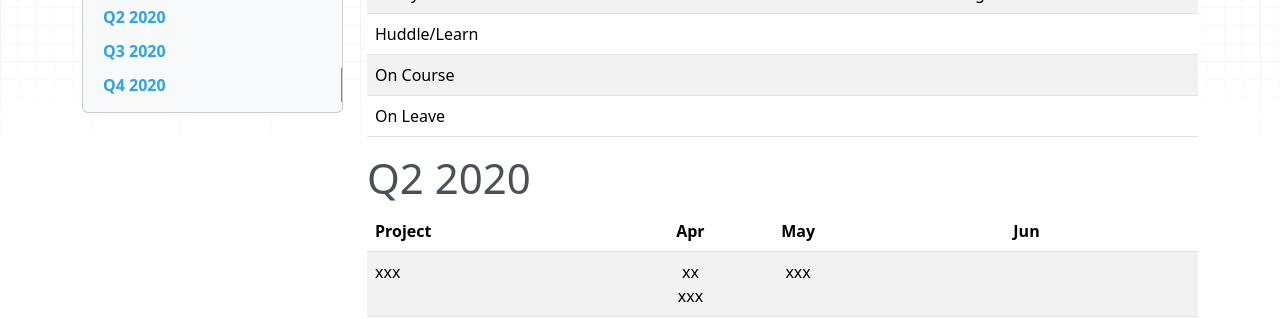
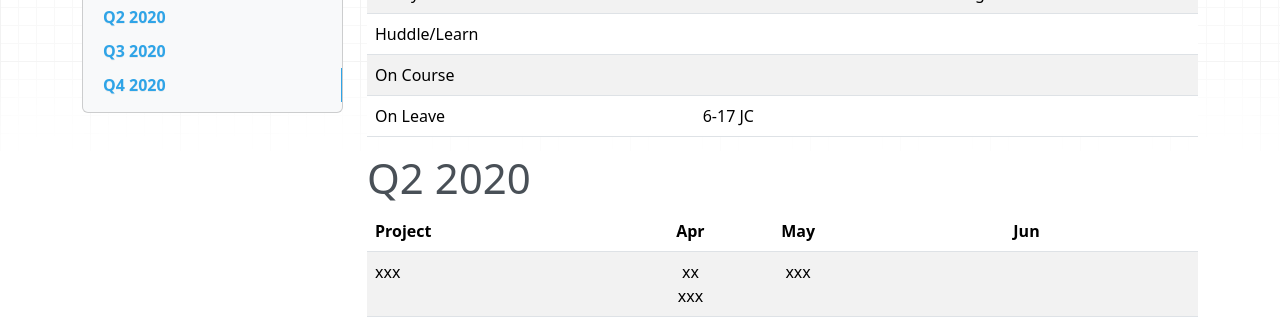
Before and after one commit to lod-online/collab, an MkDocs documentation site: the page built from docs/calendar.md, in a window 1280 px wide and 900 px high, scrolled down 1229 px. Shown: the part 155-474 px from the top of the window. Built offline with MkDocs 1.6.1, drawn with Linux system fonts in a browser that asks for light colours; nearby versions of some CDN libraries.

Commit message:
Update calendar.md

```diff
--- a/docs/calendar.md
+++ b/docs/calendar.md
@@ -32,7 +32,7 @@
 | HR Cycle     |                   | Goal Setting |                     |
 | Huddle/Learn |                   |              |                     |
 | On Course    |                   |              |                     |
-| On Leave     |                   |              |                     |
+| On Leave     | 6-17 JC           |              |                     |
 
 # Q2 2020
 
```
